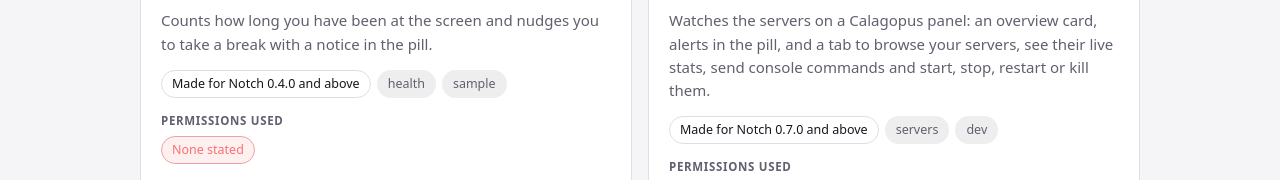
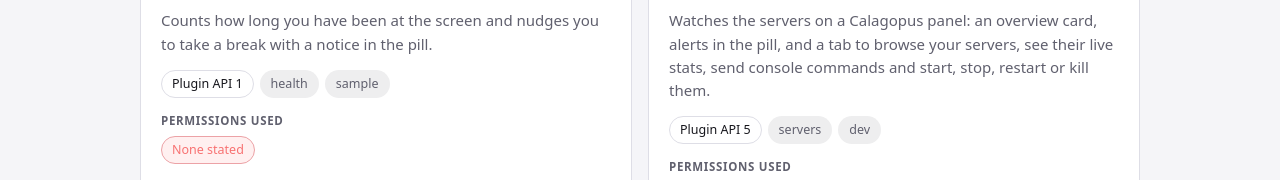
Before and after one commit to Brick-Bread/WNotch, a plain HTML site: page site/plugins.html in a window 1280 px wide. Shown: the part 550-730 px from the top of the page. Drawn offline with Linux system fonts and the light colour scheme; no server answers.

Commit message:
fix(marketplace): label plugin API accurately

```diff
--- a/site/plugins.html
+++ b/site/plugins.html
@@ -177,7 +177,8 @@
       const pill = (cls, text, title) => el('span', {className: 'pill ' + cls, textContent: text, title: title || ''});
 
       const basics = p.tags.map(x => pill('tag', x));
-      if (p.apiVersion) basics.unshift(pill('api', API_SINCE[p.apiVersion] ? 'Made for Notch ' + API_SINCE[p.apiVersion] + ' and above' : 'Plugin API ' + p.apiVersion, 'Plugin API ' + p.apiVersion));
+      if (p.apiVersion) basics.unshift(pill('api', 'Plugin API ' + p.apiVersion,
+        API_SINCE[p.apiVersion] ? 'API introduced in Notch ' + API_SINCE[p.apiVersion] + '; a plugin may require a newer app version.' : 'Plugin API ' + p.apiVersion));
       if (basics.length) group('', ...basics);
       group('Permissions used', ...(p.permissions.length
         ? p.permissions.map(x => pill('perm', PERM[x] || x))
```
